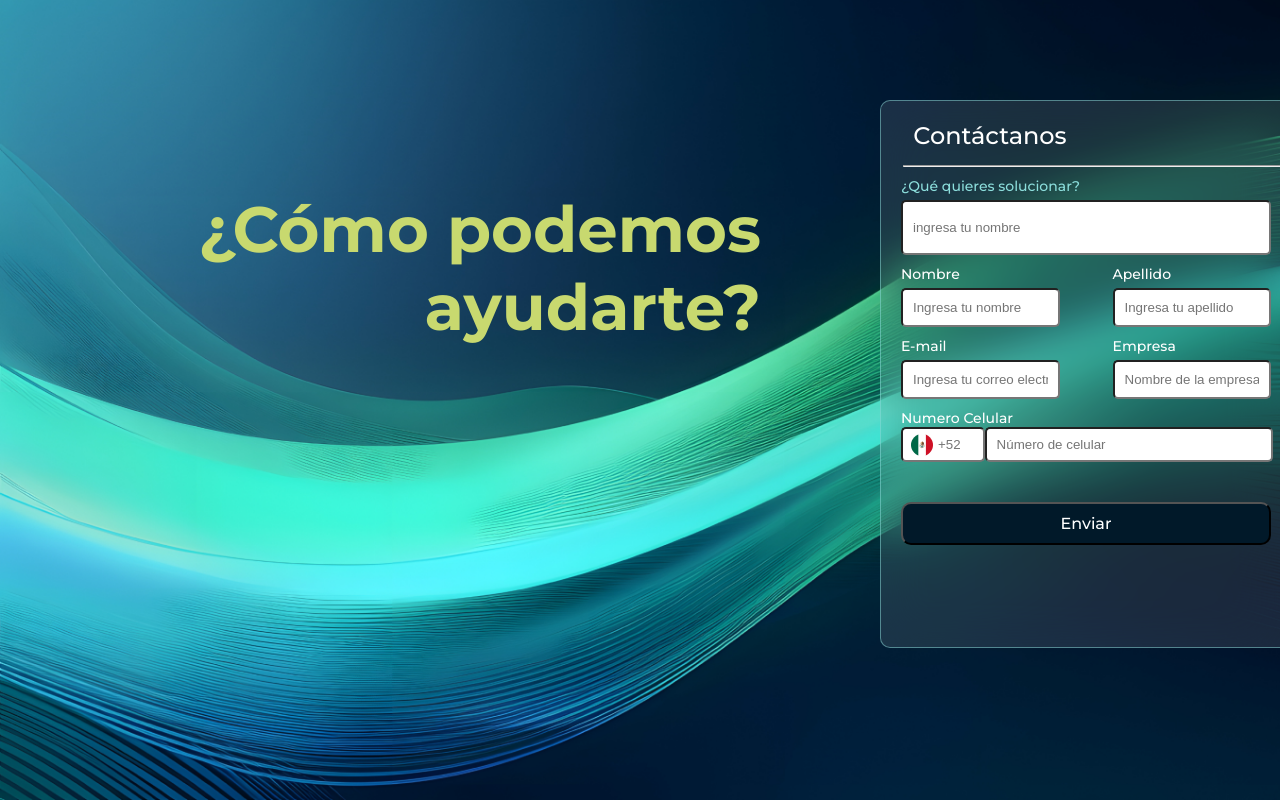
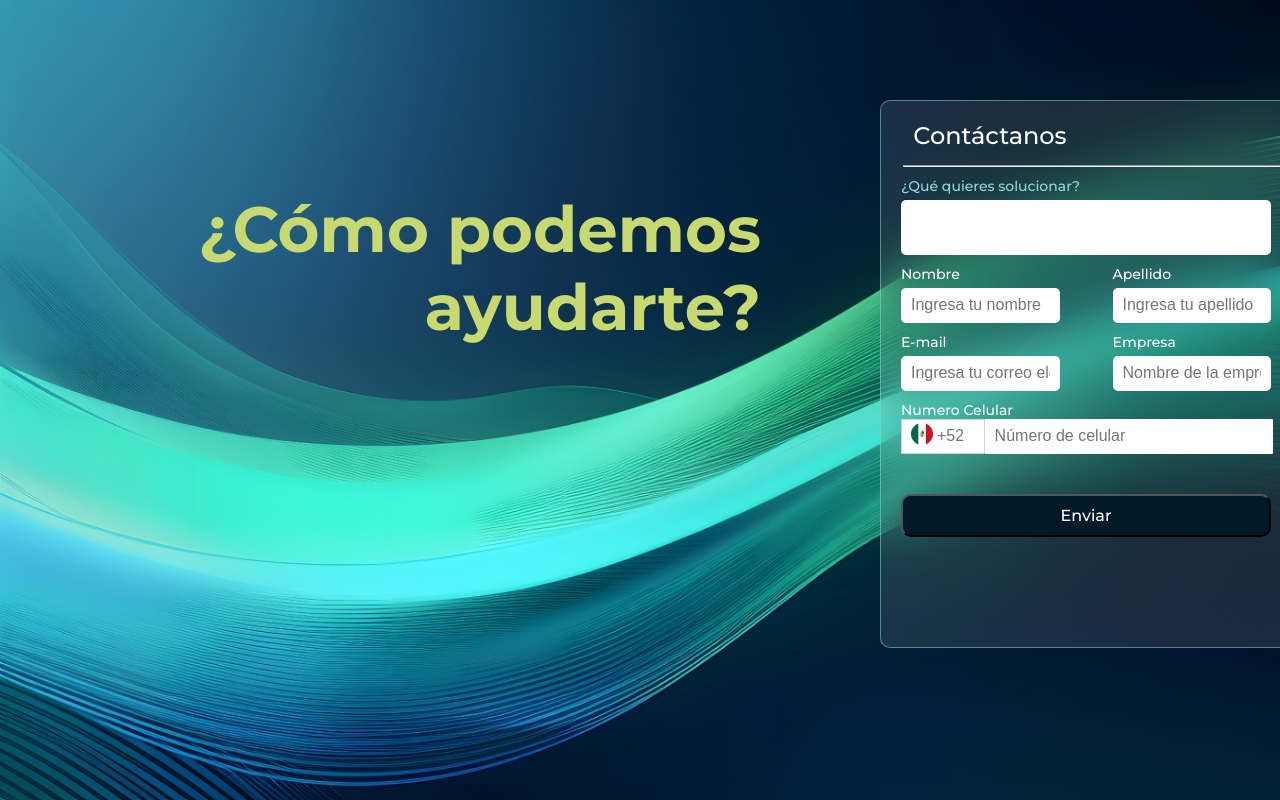
Before and after one commit to Pixabyte-Corporation/albbus-website, a Next.js app: page / in a window 1280 px wide. Shown: the part 3044-3844 px from the top of the page. Built offline with nearby package versions, Linux system fonts and the light colour scheme.

Commit message:
features/contact

```diff
--- a/src/components/Form/Formcontact.module.scss
+++ b/src/components/Form/Formcontact.module.scss
@@ -64,11 +64,12 @@
   box-sizing: border-box;
   width: 370px;
   height: 55px;
+  border-radius: 5px;
+  outline: none;
   flex-shrink: 0;
-  border-radius: 5px;
-  background: #fff;
   margin-left: 20px;
   margin-bottom: 10px;
+  border: none;
 }
 
 .input {
@@ -77,7 +78,10 @@
   width: 85%;
   margin-left: 20px;
   border-radius: 5px;
-  background: #fff;
+  outline: none;
+  border: none;
+
+
 }
 
 .input2 {
@@ -86,8 +90,11 @@
   width: 69%;
   height: 35px;
   flex-shrink: 0;
-  border-radius: 5px;
-  background: #fff;
+  border-radius: 1px;
+  outline: none;
+  border: 1px;
+  background: #ffffff;
+
 }
 
 .input3 {
@@ -96,9 +103,24 @@
   width: 20%;
   height: 35px;
   flex-shrink: 0;
-  border-radius: 5px;
-  background: #fff;
   margin-left: 20px;
+  border-radius: 1px;
+  outline: none;
+  border:  1px solid #75757549;
+  background: #FFF;
+
+}
+
+.input::placeholder {
+  font-size: 16px;
+}
+
+.input3::placeholder {
+  font-size: 16px;
+}
+
+.input2::placeholder {
+  font-size: 16px;
 }
 
 .enviar {
@@ -118,6 +140,13 @@
   margin-top: 40px;
 }
 
+.enviar:hover{
+
+  background: #76bff0;
+  color: #fff;
+
+}
+
 .inputRow {
   display: grid;
 }
@@ -130,7 +159,7 @@
 .icon {
   display: block;
   position: absolute;
-  top: 63%;
+  top: 61%;
   left: 30px;
   transform: translateY(-50%);
   background: none;
--- a/src/components/Form/index.jsx
+++ b/src/components/Form/index.jsx
@@ -10,10 +10,11 @@ export default function Formcontact() {
       <h1 className={style.title}>Contáctanos</h1>
       <hr className={style.line}></hr>
       <p className={style.description}>¿Qué quieres solucionar?</p>
+      <form>
       <input
         className={style.input1}
         type="text"
-        placeholder="ingresa tu nombre"
+        placeholder=""
       />
       <div className={style.inputform}>
         <div className={style.column}>
@@ -55,7 +56,7 @@ export default function Formcontact() {
       <div className={style.inputRow}>
         <span className={style.Inputlada}>
           <Image className={style.icon} src={lada} alt="lada" />
-          <input className={style.input3} type="text" placeholder="+52" />
+          <input className={style.input3} type="tel" pattern="[0-9]+" placeholder="+52"  />
           <input
             className={style.input2}
             type="text"
@@ -63,6 +64,7 @@ export default function Formcontact() {
           />
         </span>
       </div>
+      </form>
       <button className={style.enviar} type="button">
         Enviar
       </button>
```
